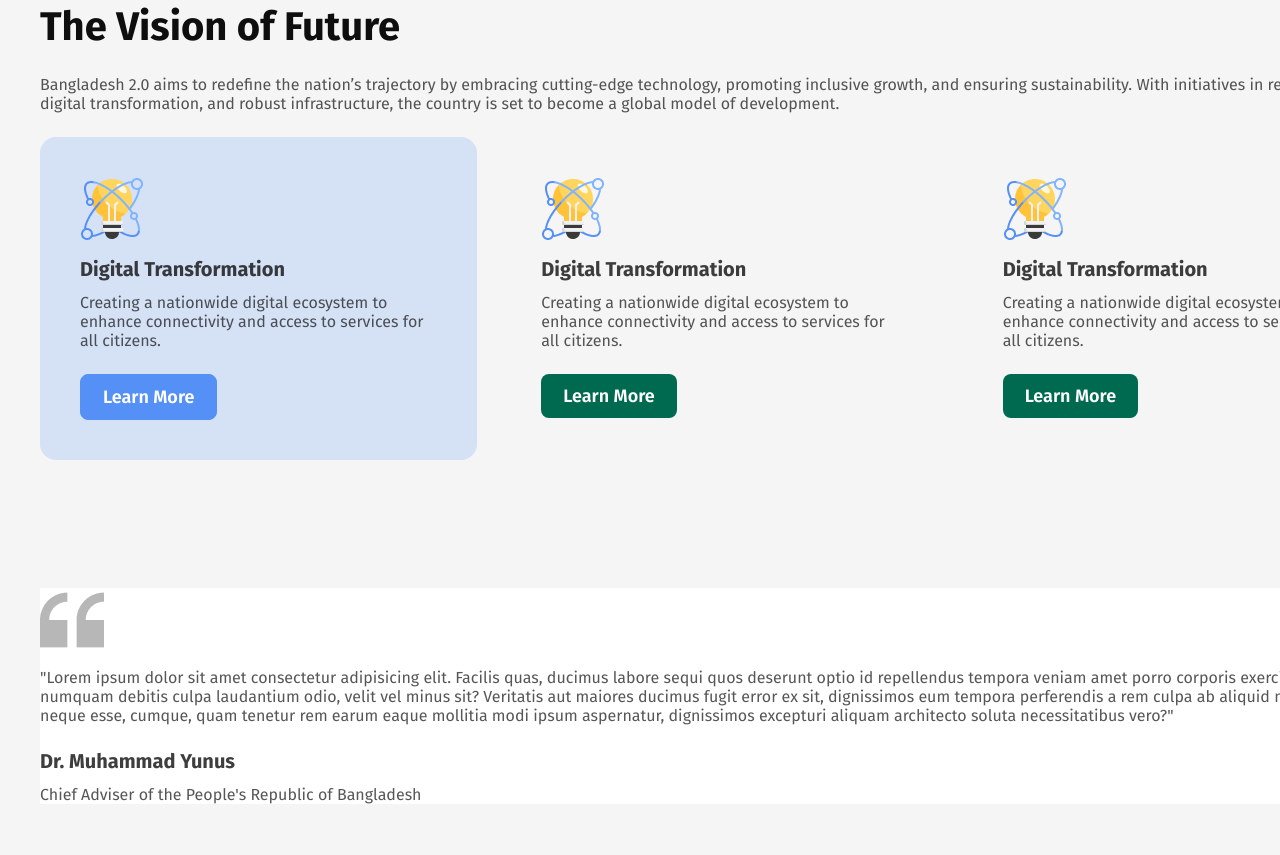
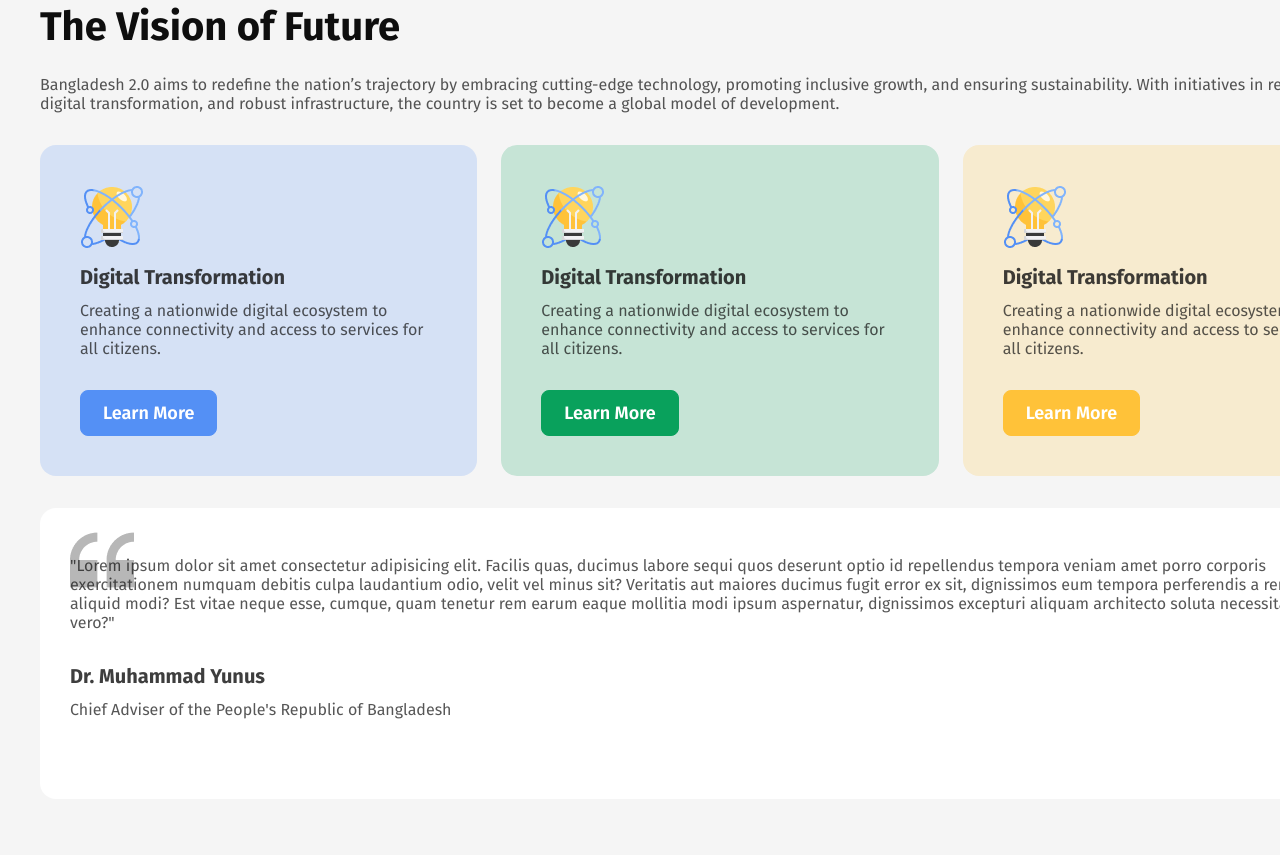
Before and after one commit to aashikur/programming-hero-assignment-01, a plain HTML site: page index.html in a window 1280 px wide. Shown: the part 1253-2108 px from the top of the page. Drawn offline with Linux system fonts and the light colour scheme.

Commit message:
Vision Fully Done

```diff
--- a/index.html
+++ b/index.html
@@ -85,10 +85,8 @@
                 <a href="#0" class="btn">Learn More</a>
             </div>
         </div>
-    </section>
 
     <!-- Section Quata -->
-    <section class="section-container">
         <div class="quote white">
             <img src="assets/quote-bg.png" alt="Quote">
             <p>"Lorem ipsum dolor sit amet consectetur adipisicing elit. Facilis quas, ducimus labore sequi quos
@@ -101,6 +99,8 @@
             <p>Chief Adviser of the People's Republic of Bangladesh</p>
         </div>
     </section>
+
+
 
     <!-- Your Opinion Matter  -->
     <section class="section-container">
@@ -244,7 +244,7 @@
     <!-- ### 6. Hover Effects on Page -->
     <!-- ### 7. Quote Section -->
     <!-- ## 5 Commit and No Lorem Ipsum -->
-    <div style="width: 100%; height: 500px; padding: 500px 0;"></div>
+    <div style="width: 100%; height: 100px; padding: 100px 0; background-color: teal;"></div>
 </body>
 
 </html>
--- a/style/style.css
+++ b/style/style.css
@@ -138,6 +138,38 @@ header a.btn:hover {
 .vision-section .pillar {
     padding: 40px 40px;
 }
+.vision-section p {
+    margin-bottom: 32px;
+}
+.pillar.first {
+    background: rgba(84, 144, 245, 0.2);
+}
+
+.pillar.first .btn {
+    background: rgb(84, 144, 245);
+    border: 1px solid rgb(84, 144, 245);
+}
+
+.pillar.first .btn:hover {
+    color: rgb(84, 144, 245);
+    border: 1px solid rgb(84, 144, 245);
+    background: none;
+}
+
+.pillar.second {
+    background: rgb(198, 228, 214)
+}
+
+.pillar.second .btn {
+    background:rgb(9, 161, 92);
+    border: 1px solid rgb(9, 161, 92);
+}
+
+.pillar.second .btn:hover {
+    color: rgb(9, 161, 92);
+    border: 1px solid rgb(9, 161, 92);
+    background: none;
+}
 
 .pillar.first {
     background: rgba(84, 144, 245, 0.2);
@@ -153,3 +185,32 @@ header a.btn:hover {
     border: 1px solid rgb(84, 144, 245);
     background: none;
 }
+
+
+
+.pillar.third {
+    background: rgb(247, 235, 207);
+}
+
+.pillar.third .btn {
+    background: rgb(255, 194, 57);
+    border: 1px solid rgb(255, 194, 57);
+}
+
+.pillar.third .btn:hover {
+    background: none;
+    color: rgb(255, 194, 57);
+}
+
+    /* Quote  */
+    .quote {
+        position: relative;
+        padding: 48px 30px;
+        border-radius: 16px;
+        margin-top: 32px;
+    }
+
+    .quote img {
+        position: absolute;
+        top: 20px;
+    }
```
